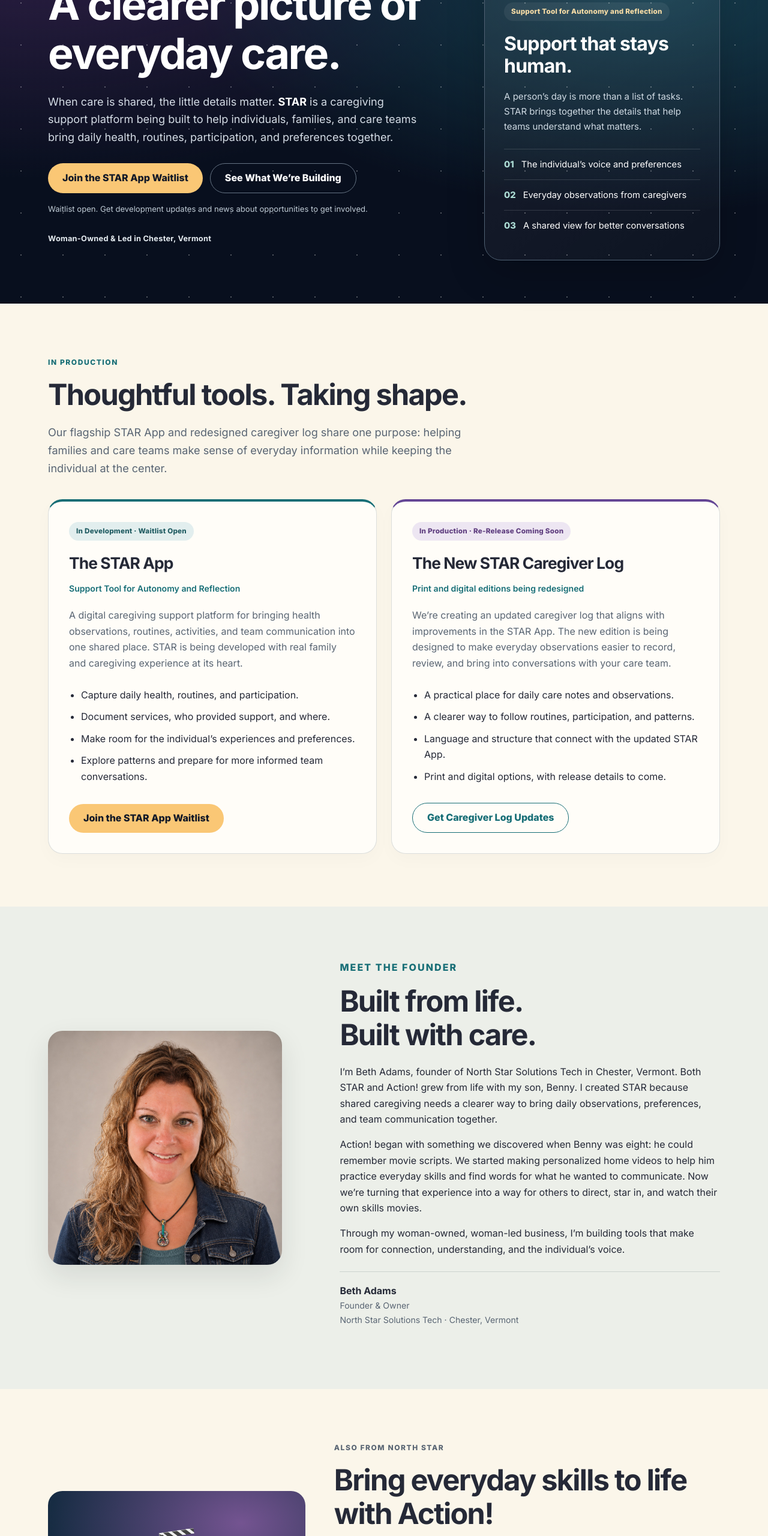
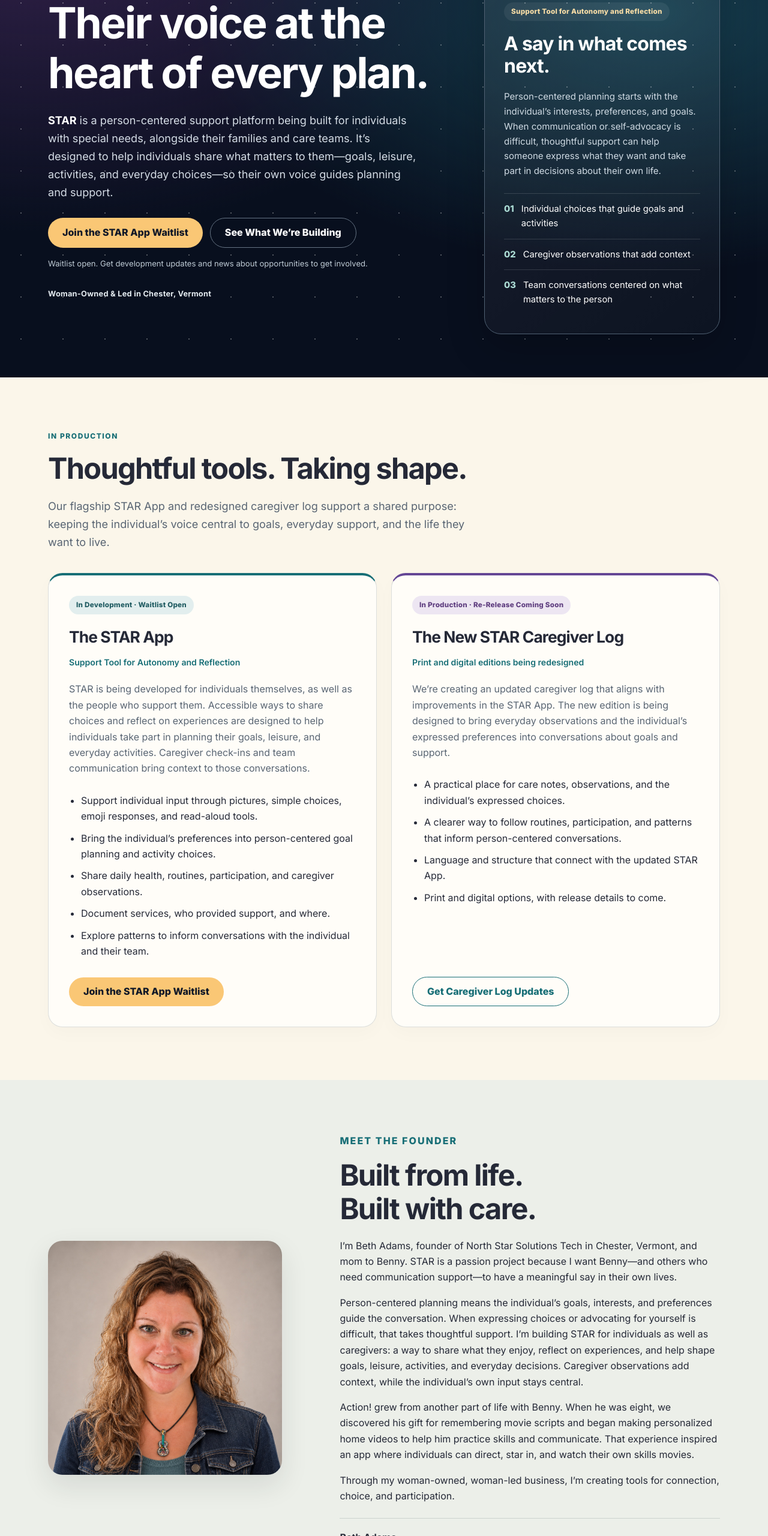
Before and after one commit to beeadams05143/northstarsolutionstechlandingpage, a plain HTML site: page index.html in a window 1280 px wide. Shown: the part 240-2800 px from the top of the page at 60% size. Drawn offline with Linux system fonts and the light colour scheme.

Commit message:
Center individual voice and person-centered planning throughout STAR copy

```diff
--- a/index.html
+++ b/index.html
@@ -3,8 +3,8 @@
 <head>
 <meta charset="UTF-8">
 <meta name="viewport" content="width=device-width, initial-scale=1">
-<title>STAR Caregiving App | Woman-Owned Vermont Tech</title>
-<meta name="description" content="Meet STAR, a caregiving support app from woman-owned North Star Solutions Tech in Chester, Vermont. Join the waitlist for updates.">
+<title>Person-Centered STAR App | North Star Solutions Tech</title>
+<meta name="description" content="STAR is in development for person-centered planning and individual choice. Woman-owned Vermont tech for individuals and care teams. Join the waitlist.">
 <meta name="robots" content="index, follow, max-image-preview:large">
 <meta name="theme-color" content="#101827">
 <link rel="canonical" href="https://northstarsolutionstech.com/">
@@ -12,16 +12,16 @@
 <meta property="og:type" content="website">
 <meta property="og:locale" content="en_US">
 <meta property="og:site_name" content="North Star Solutions Tech">
-<meta property="og:title" content="STAR Caregiving App | Woman-Owned Vermont Tech">
-<meta property="og:description" content="Meet STAR, a caregiving support app from woman-owned North Star Solutions Tech in Chester, Vermont. Join the waitlist for updates.">
+<meta property="og:title" content="Person-Centered STAR App | North Star Solutions Tech">
+<meta property="og:description" content="STAR is in development for person-centered planning and individual choice. Woman-owned Vermont tech for individuals and care teams. Join the waitlist.">
 <meta property="og:url" content="https://northstarsolutionstech.com/">
 <meta property="og:image" content="https://northstarsolutionstech.com/assets/beth-adams-founder-headshot.jpg">
 <meta property="og:image:width" content="1254">
 <meta property="og:image:height" content="1254">
 <meta property="og:image:alt" content="Beth Adams, founder and owner of North Star Solutions Tech in Chester, Vermont">
 <meta name="twitter:card" content="summary_large_image">
-<meta name="twitter:title" content="STAR Caregiving App | Woman-Owned Vermont Tech">
-<meta name="twitter:description" content="Meet STAR, a caregiving support app from woman-owned North Star Solutions Tech in Chester, Vermont. Join the waitlist for updates.">
+<meta name="twitter:title" content="Person-Centered STAR App | North Star Solutions Tech">
+<meta name="twitter:description" content="STAR is in development for person-centered planning and individual choice. Woman-owned Vermont tech for individuals and care teams. Join the waitlist.">
 <meta name="twitter:image" content="https://northstarsolutionstech.com/assets/beth-adams-founder-headshot.jpg">
 <meta name="twitter:image:alt" content="Beth Adams, founder of North Star Solutions Tech">
 <link rel="preconnect" href="https://fonts.googleapis.com">
@@ -37,7 +37,7 @@
       "name": "North Star Solutions Tech",
       "url": "https://northstarsolutionstech.com/",
       "logo": "https://northstarsolutionstech.com/nsst-logo.jpg",
-      "description": "A woman-owned and woman-led technology and publishing small business in Chester, Vermont, developing practical caregiving support tools.",
+      "description": "A woman-owned and woman-led technology and publishing small business in Chester, Vermont, developing tools that support individual voice, person-centered planning, and care team communication.",
       "founder": {
         "@id": "https://northstarsolutionstech.com/#founder"
       },
@@ -49,10 +49,12 @@
       },
       "email": "northstarsolutionstech@gmail.com",
       "knowsAbout": [
+        "Person-centered planning",
+        "Individual choice and self-advocacy",
+        "Accessible communication",
         "Caregiving support",
         "Care team communication",
         "Daily routines and participation",
-        "Accessible technology",
         "Caregiver publishing resources"
       ],
       "ownershipFundingInfo": "Woman-owned and woman-led by founder and owner Beth Adams.",
@@ -90,7 +92,7 @@
       "applicationCategory": "LifestyleApplication",
       "applicationSubCategory": "Caregiving support",
       "operatingSystem": "Web browser",
-      "description": "A digital caregiving support platform in development to help individuals, families, and care teams track daily health, routines, participation, and patterns. Waitlist open.",
+      "description": "A person-centered support platform in development for individuals with special needs, families, and care teams. Designed to help individuals express preferences and take part in decisions about goals, leisure, activities, and everyday support. Waitlist open.",
       "creativeWorkStatus": "In development — waitlist open",
       "creator": {
         "@id": "https://northstarsolutionstech.com/#organization"
@@ -99,9 +101,10 @@
         "@id": "https://northstarsolutionstech.com/#organization"
       },
       "featureList": [
+        "Accessible individual choices and reflection",
+        "Individual preferences in person-centered goal planning",
         "Caregiver check-ins",
         "Daily health and routine tracking",
-        "Individual preferences and moments",
         "Care team communication",
         "Participation reports and patterns"
       ]
@@ -111,7 +114,7 @@
       "@id": "https://northstarsolutionstech.com/#caregiver-log",
       "name": "The New STAR Caregiver Log",
       "url": "https://northstarsolutionstech.com/#caregiver-log",
-      "description": "An updated print and digital caregiver log in production, being redesigned to align with improvements in the STAR App. Re-release coming soon.",
+      "description": "An updated print and digital caregiver log in production, being redesigned to align with the STAR App and bring observations and individual preferences into person-centered conversations about goals and support. Re-release coming soon.",
       "creativeWorkStatus": "In production",
       "publisher": {
         "@id": "https://northstarsolutionstech.com/#organization"
@@ -142,8 +145,8 @@
     <div class="hero-grid">
       <div>
         <p class="eyebrow">The STAR App · In development</p>
-        <h1>A clearer picture of everyday care.</h1>
-        <p class="hero-copy">When care is shared, the little details matter. <strong>STAR</strong> is a caregiving support platform being built to help individuals, families, and care teams bring daily health, routines, participation, and preferences together.</p>
+        <h1>Their voice at the heart of every plan.</h1>
+        <p class="hero-copy"><strong>STAR</strong> is a person-centered support platform being built for individuals with special needs, alongside their families and care teams. It’s designed to help individuals share what matters to them—goals, leisure, activities, and everyday choices—so their own voice guides planning and support.</p>
         <div class="buttons"><a class="btn" href="#waitlist">Join the STAR App Waitlist</a><a class="btn secondary" href="#star">See What We’re Building</a></div>
         <p class="hero-note">Waitlist open. Get development updates and news about opportunities to get involved.</p>
         <p class="trust-line">Woman-Owned &amp; Led in Chester, Vermont</p>
@@ -151,9 +154,9 @@
       <aside class="hero-panel" aria-label="The purpose behind STAR">
         <div class="star-mark" aria-hidden="true">✦</div>
         <span class="status">Support Tool for Autonomy and Reflection</span>
-        <h2>Support that stays human.</h2>
-        <p>A person’s day is more than a list of tasks. STAR brings together the details that help teams understand what matters.</p>
-        <ul class="panel-list"><li><span aria-hidden="true">01</span> The individual’s voice and preferences</li><li><span aria-hidden="true">02</span> Everyday observations from caregivers</li><li><span aria-hidden="true">03</span> A shared view for better conversations</li></ul>
+        <h2>A say in what comes next.</h2>
+        <p>Person-centered planning starts with the individual’s interests, preferences, and goals. When communication or self-advocacy is difficult, thoughtful support can help someone express what they want and take part in decisions about their own life.</p>
+        <ul class="panel-list"><li><span aria-hidden="true">01</span> Individual choices that guide goals and activities</li><li><span aria-hidden="true">02</span> Caregiver observations that add context</li><li><span aria-hidden="true">03</span> Team conversations centered on what matters to the person</li></ul>
       </aside>
     </div>
   </div>
@@ -161,18 +164,18 @@
 <main id="main">
   <section class="section" id="roadmap" aria-labelledby="roadmap-heading">
     <div class="container">
-      <div class="section-intro"><p class="eyebrow">In production</p><h2 id="roadmap-heading">Thoughtful tools. Taking shape.</h2><p class="lead muted">Our flagship STAR App and redesigned caregiver log share one purpose: helping families and care teams make sense of everyday information while keeping the individual at the center.</p></div>
+      <div class="section-intro"><p class="eyebrow">In production</p><h2 id="roadmap-heading">Thoughtful tools. Taking shape.</h2><p class="lead muted">Our flagship STAR App and redesigned caregiver log support a shared purpose: keeping the individual’s voice central to goals, everyday support, and the life they want to live.</p></div>
       <div class="roadmap-grid">
         <article class="card flagship" id="star" aria-labelledby="star-heading">
           <span class="status">In Development · Waitlist Open</span><h3 id="star-heading">The STAR App</h3><p class="product-name">Support Tool for Autonomy and Reflection</p>
-          <p>A digital caregiving support platform for bringing health observations, routines, activities, and team communication into one shared place. STAR is being developed with real family and caregiving experience at its heart.</p>
-          <ul class="feature-list"><li>Capture daily health, routines, and participation.</li><li>Document services, who provided support, and where.</li><li>Make room for the individual’s experiences and preferences.</li><li>Explore patterns and prepare for more informed team conversations.</li></ul>
+          <p>STAR is being developed for individuals themselves, as well as the people who support them. Accessible ways to share choices and reflect on experiences are designed to help individuals take part in planning their goals, leisure, and everyday activities. Caregiver check-ins and team communication bring context to those conversations.</p>
+          <ul class="feature-list"><li>Support individual input through pictures, simple choices, emoji responses, and read-aloud tools.</li><li>Bring the individual’s preferences into person-centered goal planning and activity choices.</li><li>Share daily health, routines, participation, and caregiver observations.</li><li>Document services, who provided support, and where.</li><li>Explore patterns to inform conversations with the individual and their team.</li></ul>
           <a class="btn" href="#waitlist">Join the STAR App Waitlist</a>
         </article>
         <article class="card log" id="caregiver-log" aria-labelledby="log-heading">
           <span class="status">In Production · Re-Release Coming Soon</span><h3 id="log-heading">The New STAR Caregiver Log</h3><p class="product-name">Print and digital editions being redesigned</p>
-          <p>We’re creating an updated caregiver log that aligns with improvements in the STAR App. The new edition is being designed to make everyday observations easier to record, review, and bring into conversations with your care team.</p>
-          <ul class="feature-list"><li>A practical place for daily care notes and observations.</li><li>A clearer way to follow routines, participation, and patterns.</li><li>Language and structure that connect with the updated STAR App.</li><li>Print and digital options, with release details to come.</li></ul>
+          <p>We’re creating an updated caregiver log that aligns with improvements in the STAR App. The new edition is being designed to bring everyday observations and the individual’s expressed preferences into conversations about goals and support.</p>
+          <ul class="feature-list"><li>A practical place for care notes, observations, and the individual’s expressed choices.</li><li>A clearer way to follow routines, participation, and patterns that inform person-centered conversations.</li><li>Language and structure that connect with the updated STAR App.</li><li>Print and digital options, with release details to come.</li></ul>
           <a class="btn secondary" href="#waitlist" data-interest="STAR Caregiver Log">Get Caregiver Log Updates</a>
         </article>
       </div>
@@ -182,9 +185,10 @@
     <div class="container founder-grid">
       <img class="founder-photo" src="assets/beth-adams-founder-headshot.jpg" alt="Beth Adams, founder and owner of North Star Solutions Tech in Chester, Vermont" width="1254" height="1254" loading="lazy" decoding="async">
       <div class="founder-copy"><p class="eyebrow">Meet the founder</p><h2 id="founder-heading">Built from life.<br>Built with care.</h2>
-        <p>I’m Beth Adams, founder of North Star Solutions Tech in Chester, Vermont. Both STAR and Action! grew from life with my son, Benny. I created STAR because shared caregiving needs a clearer way to bring daily observations, preferences, and team communication together.</p>
-        <p>Action! began with something we discovered when Benny was eight: he could remember movie scripts. We started making personalized home videos to help him practice everyday skills and find words for what he wanted to communicate. Now we’re turning that experience into a way for others to direct, star in, and watch their own skills movies.</p>
-        <p>Through my woman-owned, woman-led business, I’m building tools that make room for connection, understanding, and the individual’s voice.</p>
+        <p>I’m Beth Adams, founder of North Star Solutions Tech in Chester, Vermont, and mom to Benny. STAR is a passion project because I want Benny—and others who need communication support—to have a meaningful say in their own lives.</p>
+        <p>Person-centered planning means the individual’s goals, interests, and preferences guide the conversation. When expressing choices or advocating for yourself is difficult, that takes thoughtful support. I’m building STAR for individuals as well as caregivers: a way to share what they enjoy, reflect on experiences, and help shape goals, leisure, activities, and everyday decisions. Caregiver observations add context, while the individual’s own input stays central.</p>
+        <p>Action! grew from another part of life with Benny. When he was eight, we discovered his gift for remembering movie scripts and began making personalized home videos to help him practice skills and communicate. That experience inspired an app where individuals can direct, star in, and watch their own skills movies.</p>
+        <p>Through my woman-owned, woman-led business, I’m creating tools for connection, choice, and participation.</p>
         <p class="byline"><strong>Beth Adams</strong><span>Founder &amp; Owner</span><span>North Star Solutions Tech · Chester, Vermont</span></p>
       </div>
     </div>
@@ -210,7 +214,7 @@
   </section>
   <section class="section waitlist" id="waitlist" aria-labelledby="waitlist-heading">
     <div class="container signup-grid">
-      <div><p class="eyebrow">Be part of what’s next</p><h2 id="waitlist-heading">Join the STAR App waitlist.</h2><p class="lead">Stay connected as we develop STAR. We’ll share progress, news about opportunities to get involved, and updates on the new caregiver log if you’d like them.</p><p class="small">Built by a caregiver, with individuals, families, and care teams in mind.</p><p class="small">Questions? <a style="color:#d6ecef" href="mailto:northstarsolutionstech@gmail.com">Email Beth</a></p></div>
+      <div><p class="eyebrow">Be part of what’s next</p><h2 id="waitlist-heading">Join the STAR App waitlist.</h2><p class="lead">Stay connected as we develop STAR. We’ll share progress, news about opportunities to get involved, and updates on the new caregiver log if you’d like them.</p><p class="small">Built from caregiving experience, with the individual’s voice at the center of goals, leisure, activities, and everyday support.</p><p class="small">Questions? <a style="color:#d6ecef" href="mailto:northstarsolutionstech@gmail.com">Email Beth</a></p></div>
       <form class="signup" name="waitlist" id="waitlist-form" aria-label="STAR App waitlist signup">
         <input type="hidden" name="form-name" value="waitlist">
         <div class="field"><label for="signup-name">Your name</label><input id="signup-name" name="name" type="text" autocomplete="name" required maxlength="120"></div>
```
